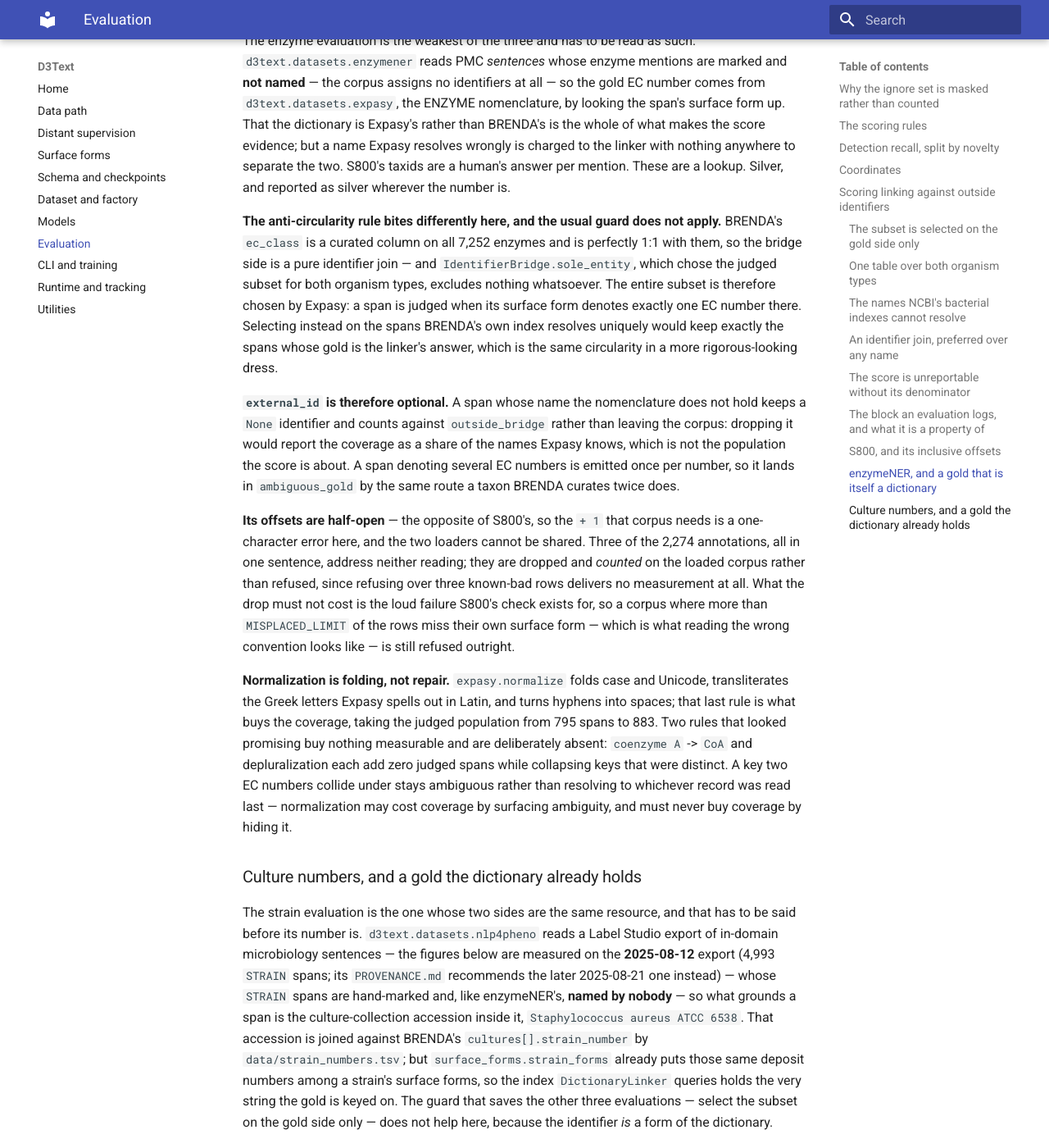
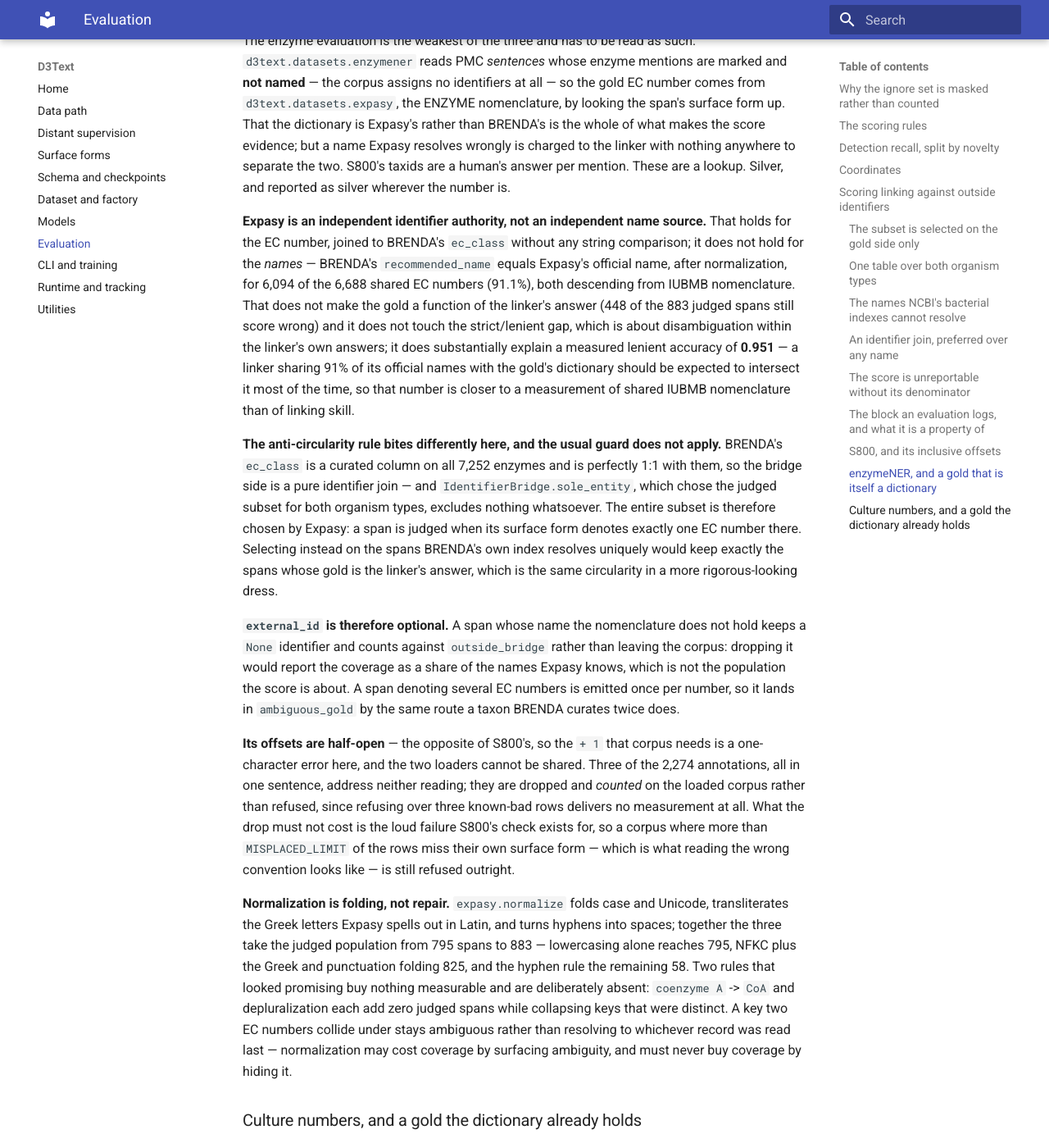
Before and after one commit to manuquadros/d3text, an MkDocs documentation site: the page built from docs/evaluation.md, in a window 1280 px wide and 1400 px high, scrolled down 7563 px. Shown: the whole window at 82% size. Built offline with MkDocs 1.6.1 and Material for MkDocs 9.7.7, drawn with Linux system fonts in a browser that asks for light colours.

Commit message:
docs: attribute the enzyme score's lenient half to shared nomenclature
BRENDA's recommended_name equals Expasy's official name, after
normalization, for 91.1% of the EC numbers both hold (both trace to
IUBMB), so most of the enzyme evaluation's lenient accuracy was
nomenclature overlap rather than linking skill, and nothing said so.
Added that caveat beside every place the number surfaces: the docs
page, both CAVEAT strings, and the metric_docs lenient-accuracy entry
now reached by MLflow. Also fixed three smaller inaccuracies (an
over-attributed normalization figure, a false ENCODING justification,
a wrong shift-count) and wired score_enzyme_linking.py's article
count to EnzymeNER.articles instead of recomputing it, deleting
_joined's dead hyphen branch since normalize folds hyphens anyway.

```diff
--- a/docs/evaluation.md
+++ b/docs/evaluation.md
@@ -356,6 +356,20 @@ resolves wrongly is charged to the linker with nothing anywhere to separate
 the two. S800's taxids are a human's answer per mention. These are a lookup.
 Silver, and reported as silver wherever the number is.
 
+**Expasy is an independent identifier authority, not an independent name
+source.** That holds for the EC number, joined to BRENDA's `ec_class` without
+any string comparison; it does not hold for the *names* — BRENDA's
+`recommended_name` equals Expasy's official name, after normalization, for
+6,094 of the 6,688 shared EC numbers (91.1%), both descending from IUBMB
+nomenclature. That does not make the gold a function of the linker's answer
+(448 of the 883 judged spans still score wrong) and it does not touch the
+strict/lenient gap, which is about disambiguation within the linker's own
+answers; it does substantially explain a measured lenient accuracy of
+**0.951** — a linker sharing 91% of its official names with the gold's
+dictionary should be expected to intersect it most of the time, so that
+number is closer to a measurement of shared IUBMB nomenclature than of
+linking skill.
+
 **The anti-circularity rule bites differently here, and the usual guard does
 not apply.** BRENDA's `ec_class` is a curated column on all 7,252 enzymes and
 is perfectly 1:1 with them, so the bridge side is a pure identifier join —
@@ -385,11 +399,13 @@ still refused outright.
 
 **Normalization is folding, not repair.** `expasy.normalize` folds case and
 Unicode, transliterates the Greek letters Expasy spells out in Latin, and
-turns hyphens into spaces; that last rule is what buys the coverage, taking
-the judged population from 795 spans to 883. Two rules that looked promising
-buy nothing measurable and are deliberately absent: `coenzyme A` -> `CoA` and
-depluralization each add zero judged spans while collapsing keys that were
-distinct. A key two EC numbers collide under stays ambiguous rather than
+turns hyphens into spaces; together the three take the judged population
+from 795 spans to 883 — lowercasing alone reaches 795, NFKC plus the Greek
+and punctuation folding 825, and the hyphen rule the remaining 58. Two rules
+that looked promising buy nothing measurable and are deliberately absent:
+`coenzyme A` -> `CoA` and depluralization each add zero judged spans while
+collapsing keys that were distinct. A key two EC numbers collide under
+stays ambiguous rather than
 resolving to whichever record was read last — normalization may cost coverage
 by surfacing ambiguity, and must never buy coverage by hiding it.
 
```
Also changed, not shown: 5 other files.
